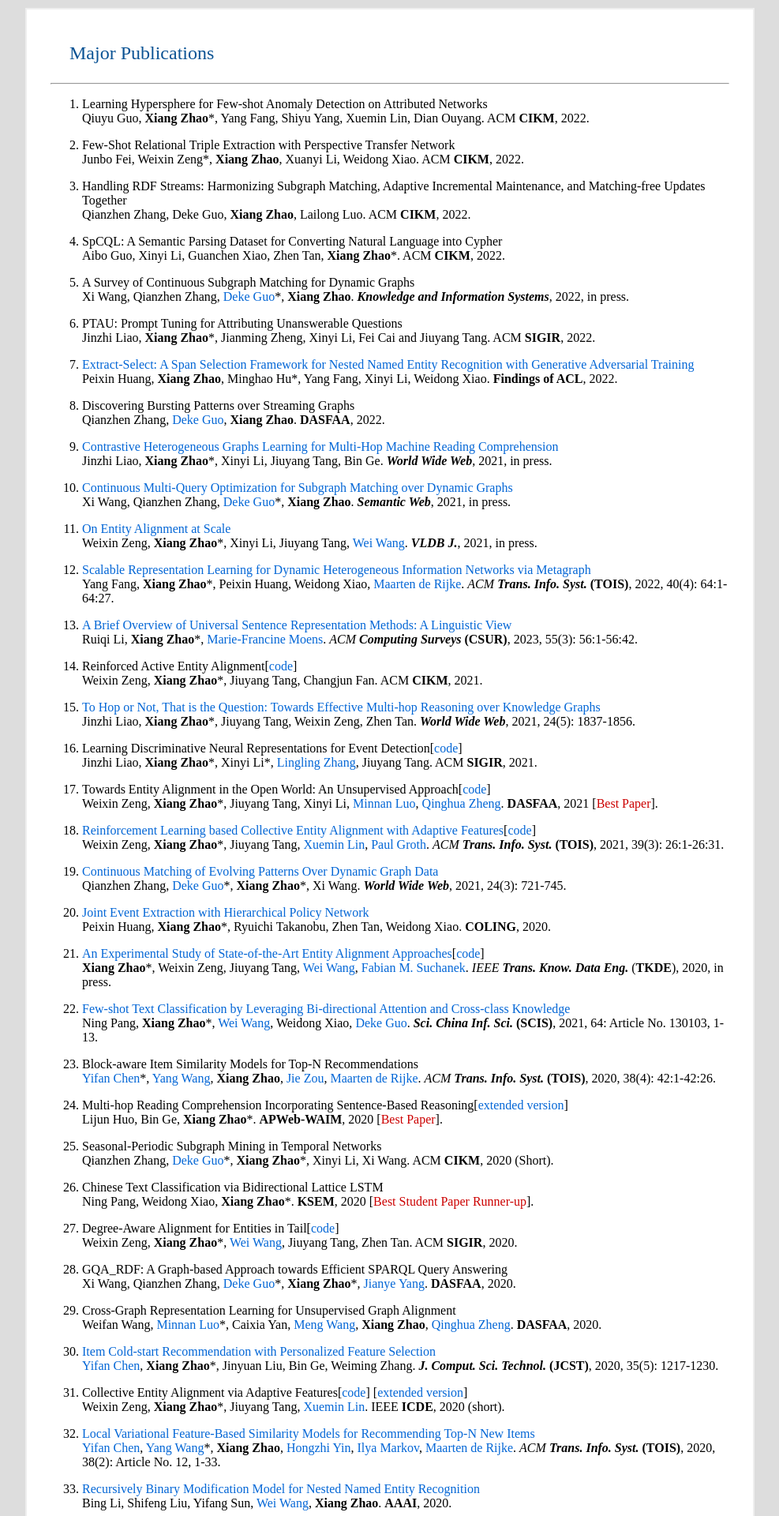
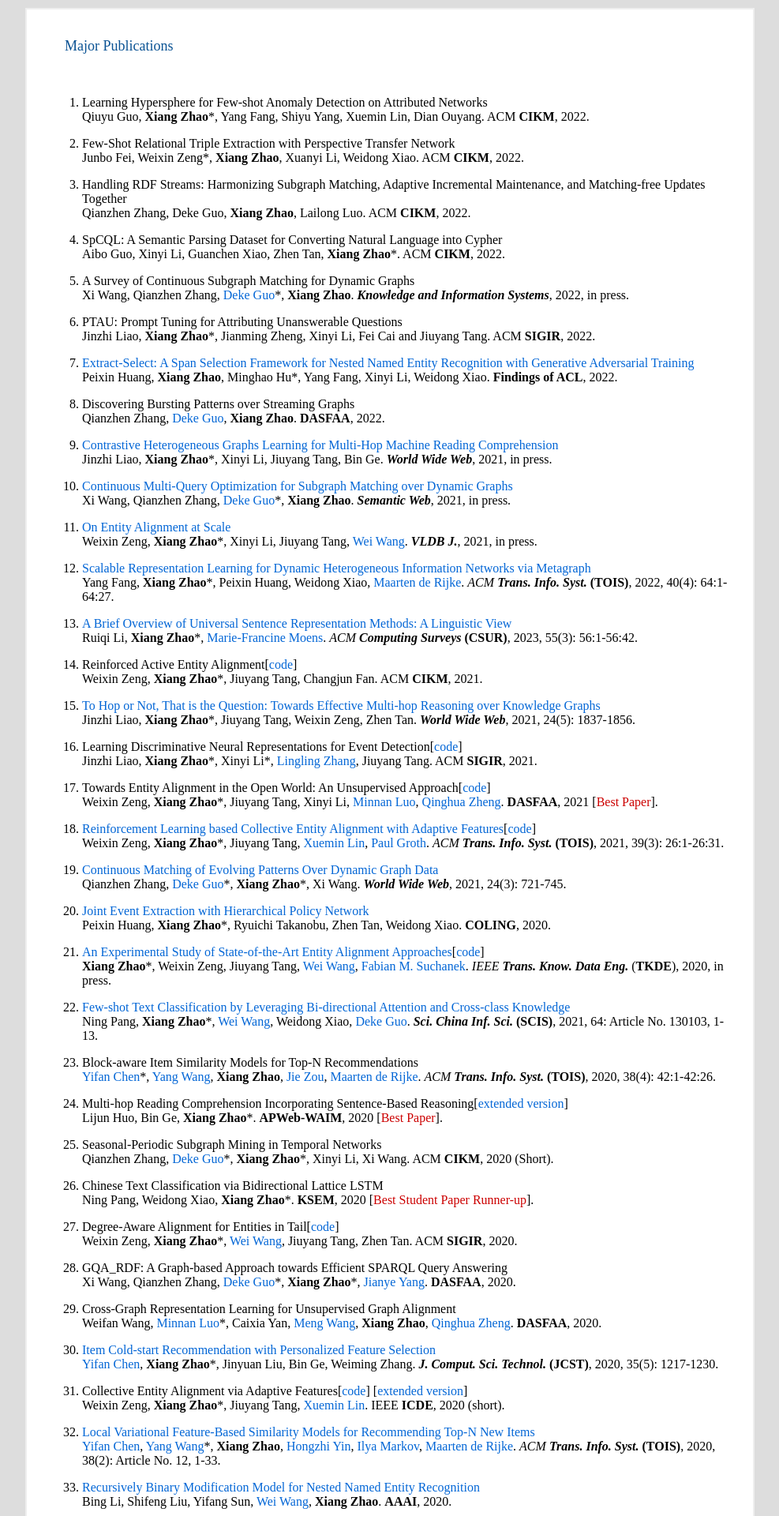
Before and after one commit to xiangz-nudt/xiangz-nudt.github.io, a Jekyll site: the page pub.html, which Jekyll copies as it is, in a window 1280 px wide. Shown: the top 1920 px of the page at 79% size, without its empty margins (146-1133 px from the left). Built offline with Jekyll 4.4.1, drawn with Linux system fonts in a browser that asks for light colours.

Commit message:
Update pub.html

```diff
--- a/pub.html
+++ b/pub.html
@@ -15,8 +15,8 @@
   <div style="width:920px;background:#ffffff;margin:10px auto;border:2px solid #eeeeee">
   <div style="width:860px;margin:0px auto">
   <br/>
-  <p style="color:#0b5394;font-size:x-large">&ensp;&ensp;Major Publications</p>
-  <hr/>
+  <p style="color:#0b5394;font-size:large">&ensp;&ensp;Major Publications</p>
+  <br/>
   <ol type="1" start="1">
 <li><p>Learning Hypersphere for Few-shot Anomaly Detection on Attributed Networks<br/>Qiuyu Guo, <b>Xiang Zhao</b>*, Yang Fang, Shiyu Yang, Xuemin Lin, Dian Ouyang. ACM <b>CIKM</b>, 2022.</p></li>
 
```
